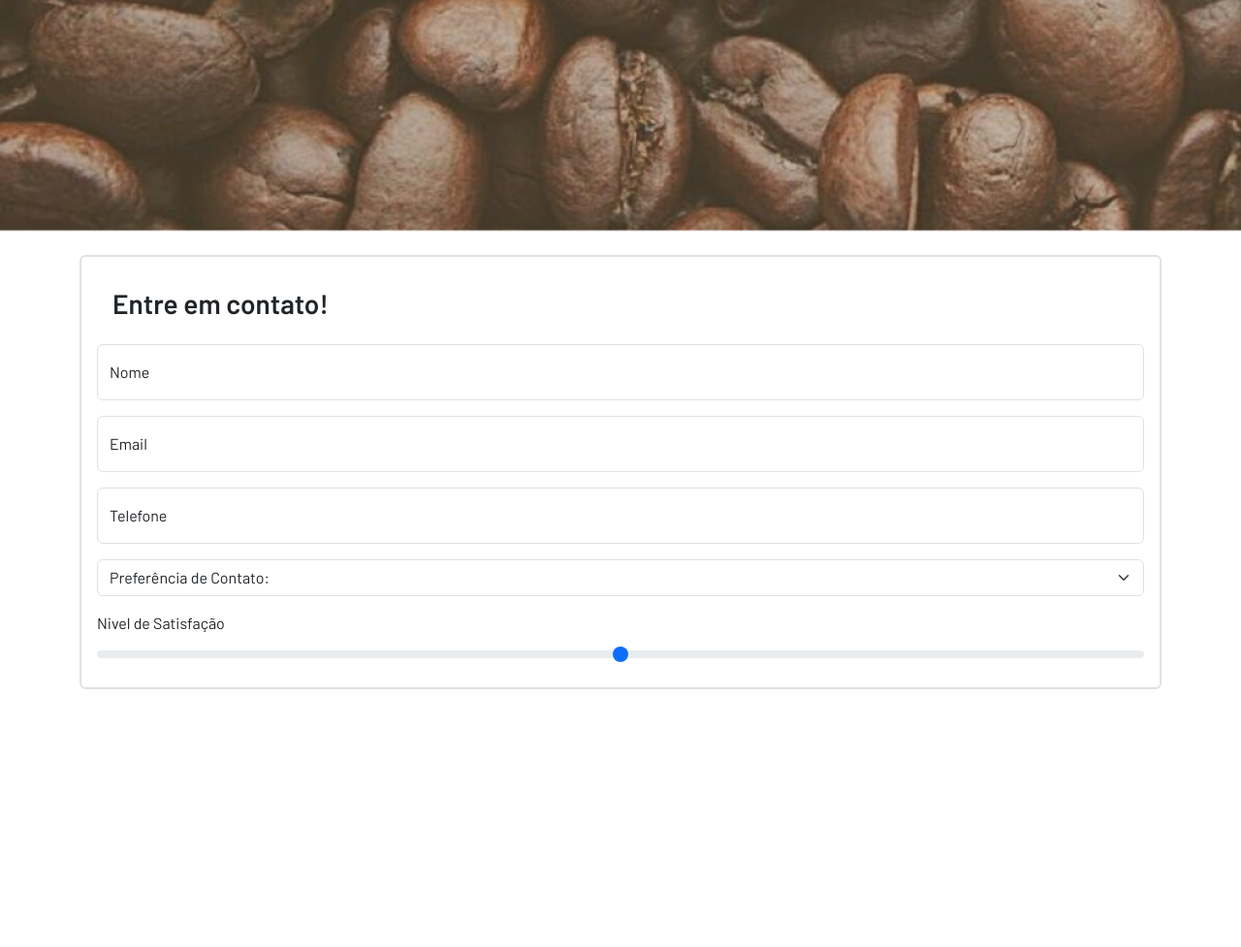
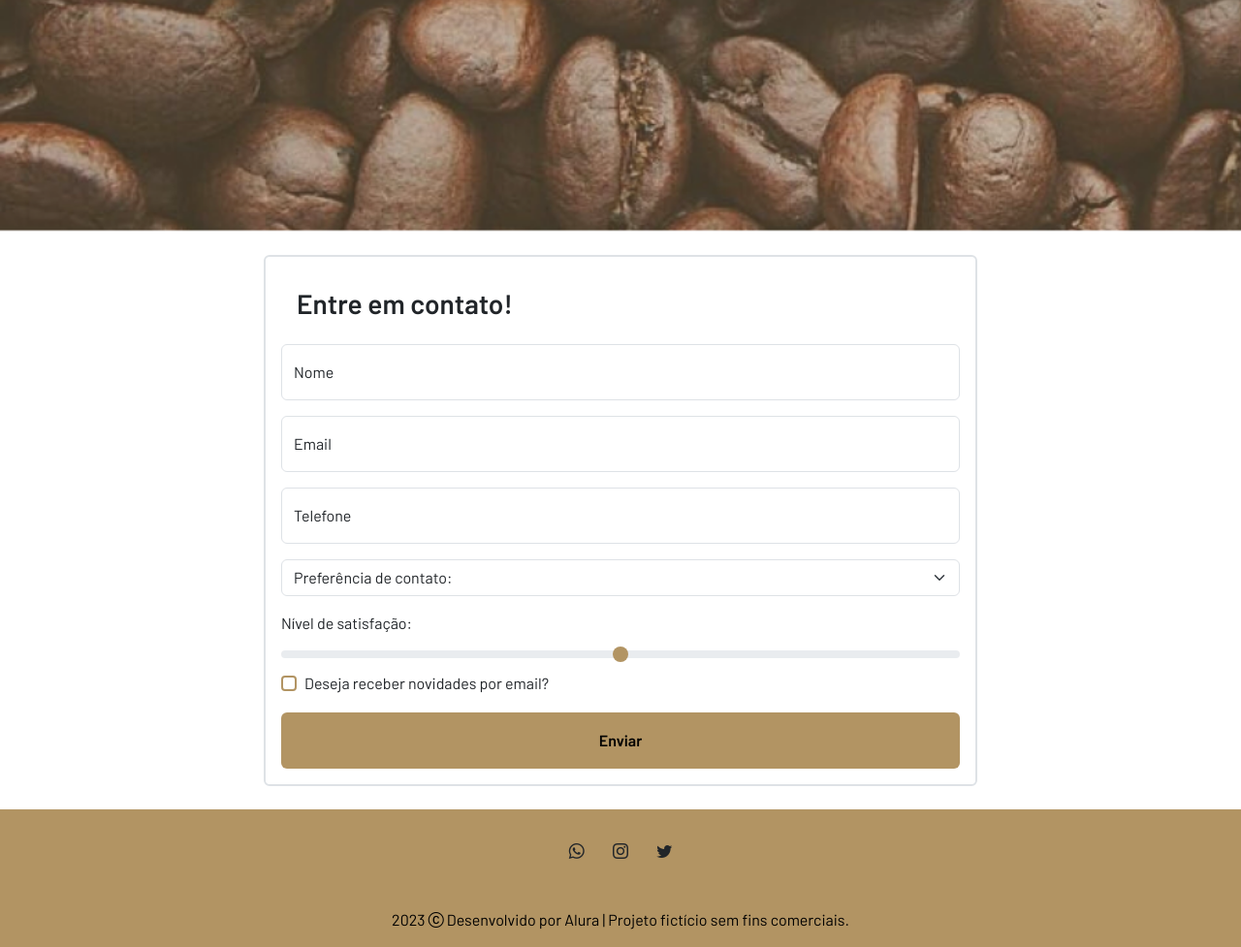
Before and after one commit to stanleyshensantos/senrenato-site, a plain HTML site: page index.html in a window 1280 px wide. Shown: the part 3603-4580 px from the top of the page at 97% size. Before the commit the page ends 4338 px from the top, so only its background shows below. Drawn offline with nearby package versions, Linux system fonts and the light colour scheme.

Commit message:
https://github.com/stanleyshensantos/senrenato-site

```diff
--- a/estilos.css
+++ b/estilos.css
@@ -46,3 +46,15 @@ input[type="checkbox"]:focus {
 .botao-padrao:hover{
   background: var(--marrom-escuro);
 }
+.input-range::-webkit-slider-thumb{
+  background-color: var(--marrom-claro);
+}
+[data-bs-theme="dark"]{
+  color: white;
+  .nav-link, .card-body, .offcanvas, .accordion, .btn{
+    --bs-navbar-color:white;
+    --bs-card-color:white;
+    --bs-offcanvas-color:white;
+    --bs-body-color:white;
+  }
+}
--- a/index.html
+++ b/index.html
@@ -18,7 +18,7 @@
 </head>
 </head>
 
-<body>
+<body data-bs-theme="light">
   <header>
     <nav class="navbar-expand-lg navbar bg-body-tertiary fixed-top">
       <div class="container-fluid">
@@ -47,8 +47,8 @@
               <li class="nav-item">
                 <a class="nav-link" href="#">
                   <div class="form-check form-switch">
-                    <input class="form-check-input" type="checkbox" role="switch" id="flexSwitchCheckDefault">
-                    <label class="form-check-label" for="flexSwitchCheckDefault">Modo Noturno</label>
+                    <input class="form-check-input" type="checkbox" role="switch" id="modo-noturno">
+                    <label class="form-check-label" for="modo-noturno">Modo Noturno</label>
                   </div>
                 </a>
               </li>
@@ -185,11 +185,13 @@
     </section>
 
     <section class="py-4 container">
+      <div class="row">
+        <div class="col-10 col-xl-8 mx-auto">
           <div class="border border-2 rounded p-3">
             <h3 class="fw-bold p-3">Entre em contato!</h3>
             <form id="contato">
               <div class="form-floating mb-3">
-            <input type="text" class="form-control" id="floatingNome" placeholder="nome">
+                <input type="text" class="form-control" id="floatingNome" placeholder="Nome">
                 <label for="floatingNome">Nome</label>
               </div>
               <div class="form-floating mb-3">
@@ -201,16 +203,35 @@
                 <label for="floatingTelefone">Telefone</label>
               </div>
               <select class="form-select mb-3" aria-label="Default select example">
-            <option selected>Preferência de Contato:</option>
+                <option selected>Preferência de contato:</option>
                 <option value="1">WhatsApp</option>
                 <option value="2">Email</option>
                 <option value="3">Ligação</option>
               </select>
-          <label for="nivel-satisfacao" class="form-label">Nivel de Satisfação</label>
-          <input type="range" class="form-range" id="nivel-satisfacao">
+              <label for="nivel-satisfacao" class="form-label">Nível de satisfação:</label>
+              <input type="range" class="form-range input-range" id="nivel-satisfacao">
+              <div class="form-check">
+                <input class="form-check-input" type="checkbox" value="" id="flexCheckDefault">
+                <label class="form-check-label" for="flexCheckDefault">
+                  Deseja receber novidades por email?
+                </label>
+              </div>
+              <button type="button" class="btn botao-padrao w-100 fw-bold mt-3 py-3">Enviar</button>
             </form>
           </div>
+        </div>
+      </div>
     </section>
+    <footer class="text-center botao-padrao">
+      <section class="container p-4 pb-0 mb-4">
+        <a class="btn" href="#!"><i class="bi bi-whatsapp"></i></a>
+        <a class="btn" href="#!"><i class="bi bi-instagram"></i></a>
+        <a class="btn" href="#!"><i class="bi bi-twitter"></i></a>
+      </section>
+      <div class="p-3">
+          2023 <i class="bi bi-c-circle"></i> Desenvolvido por Alura | Projeto fictício sem fins comerciais.
+      </div>
+  </footer>
   </main>
   <!-- canvas 1 -->
   <div class="offcanvas offcanvas-end" tabindex="-1" id="canvas-1" aria-labelledby="offcanvasRightLabel">
@@ -397,9 +418,11 @@
     </div>
   </div>
 
+
   <script src="https://cdn.jsdelivr.net/npm/bootstrap@5.3.0-alpha2/dist/js/bootstrap.bundle.min.js"
     integrity="sha384-qKXV1j0HvMUeCBQ+QVp7JcfGl760yU08IQ+GpUo5hlbpg51QRiuqHAJz8+BrxE/N" crossorigin="anonymous">
   </script>
+  <script src="./script.js"></script>
 </body>
 
 </html>
--- /dev/null
+++ b/script.js
@@ -0,0 +1,7 @@
+const inputCheck = document.querySelector('#modo-noturno')
+const elemento = document.querySelector('body')
+
+inputCheck.addEventListener('click',() => {
+    const modo = inputCheck.checked ? 'dark' : 'light'   //se estiver checado é dark, se não for checado é light
+    elemento.setAttribute("data-bs-theme", modo)                      //adiciona a class no body para mudar o
+})
```
Lines whose indentation alone changed are shown as unchanged.
